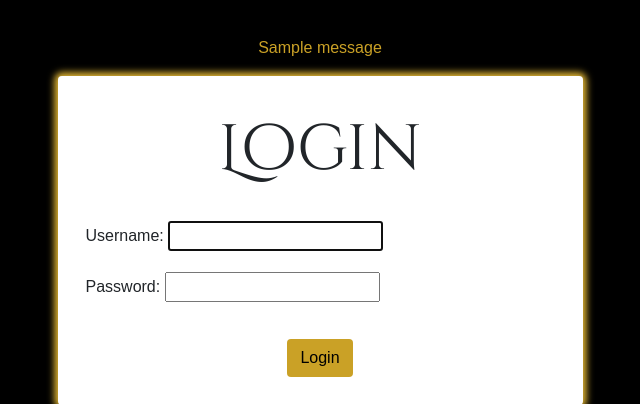
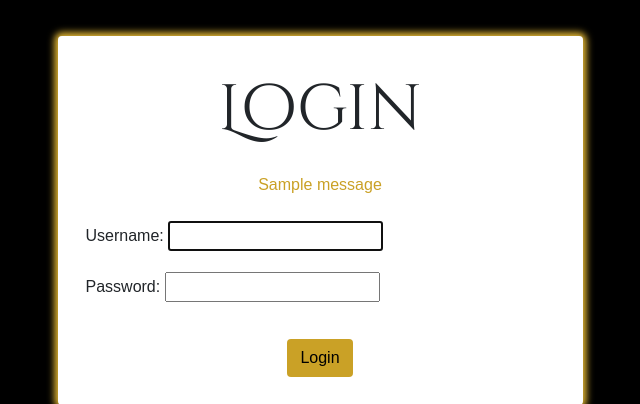
Before and after one commit to david-walters/final-project-code-institute, a Django app: page /login/ in a window 1280 px wide. Shown: the part 68-472 px from the top of the page, without its empty margins (320-960 px from the left). Run offline with Django 5.2, Linux system fonts and the light colour scheme; tables that the repository leaves empty hold one stand-in row (values such as "Sample post"); one stand-in notice (Sample message) is shown; some libraries are stand-ins or nearby versions.

Commit message:
Change position of error message and colour to red

```diff
--- a/shop/templates/login.html
+++ b/shop/templates/login.html
@@ -5,15 +5,6 @@ Login Page
 {% endblock %}
 
 {% block content %}
-{% if messages %}
-<div class="d-flex justify-content-center">
-    <ul class="messages gold-1 list-unstyled">
-        {% for message in messages %}
-        <li class="message gold-1">{{ message }}</li>
-        {% endfor %}
-    </ul>
-</div>
-{% endif %}
 <section class="form-section">
     <div class="container">
         <div class="row">
@@ -27,6 +18,15 @@ Login Page
                                 </div>
                             </div>
                         </div>
+                        {% if messages %}
+                        <div class="d-flex justify-content-center">
+                            <ul class="messages text-danger list-unstyled">
+                                {% for message in messages %}
+                                <li class="message gold-1">{{ message }}</li>
+                                {% endfor %}
+                            </ul>
+                        </div>
+                        {% endif %}
                         <form method="POST" class="form p-2">
                             {% csrf_token %}
 
```
